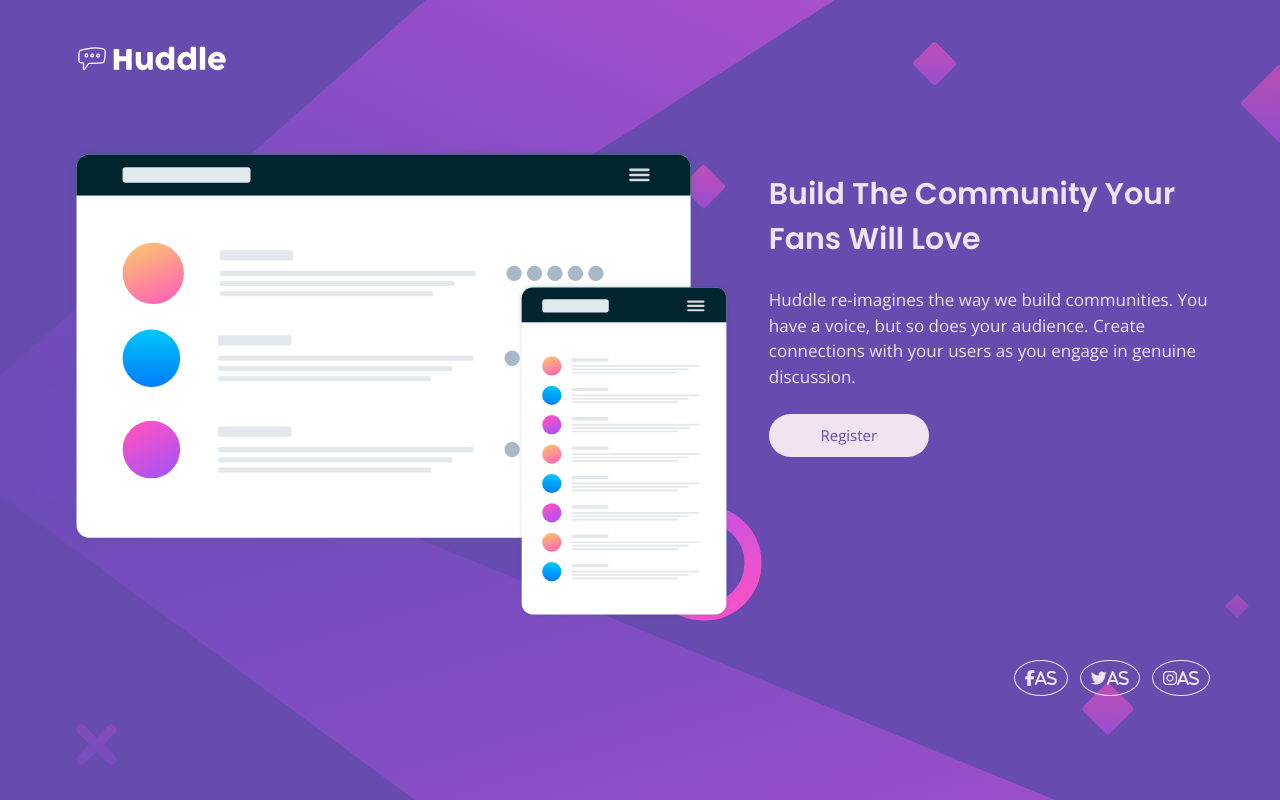
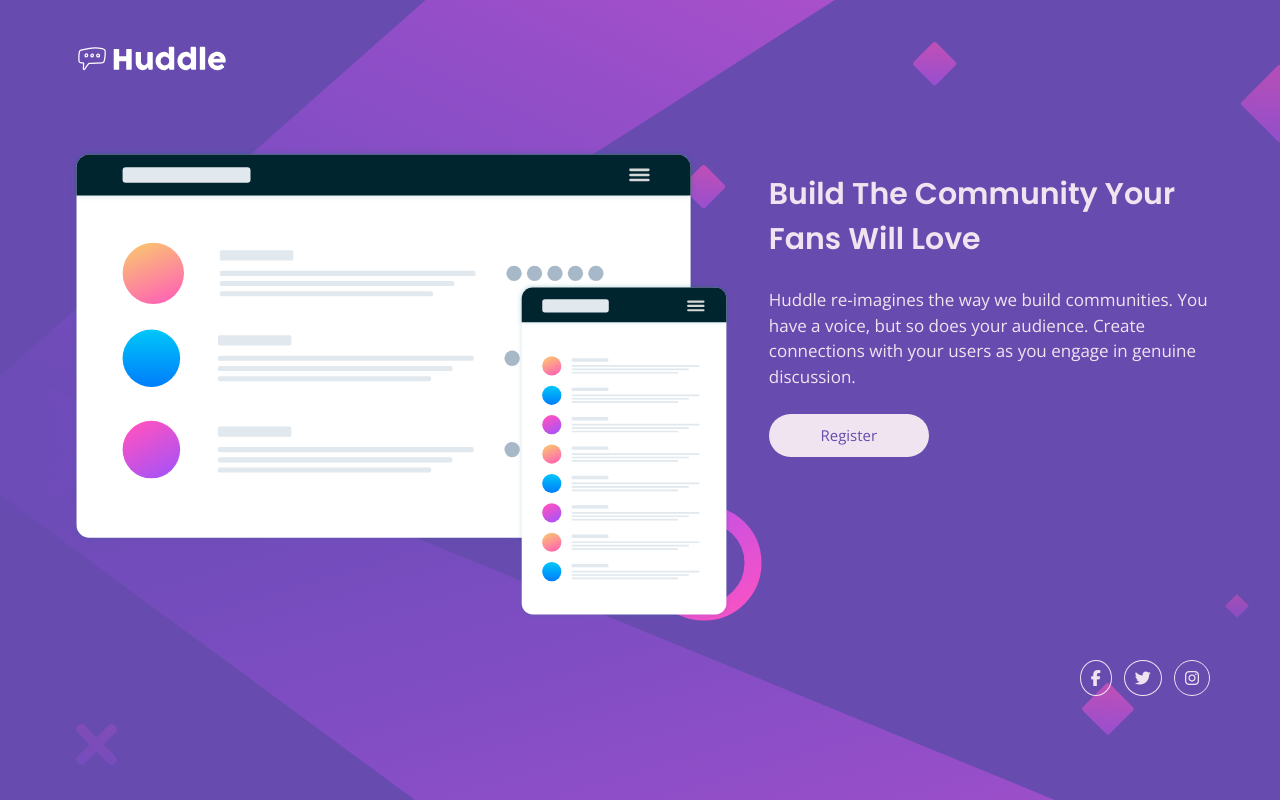
Before and after one commit to SaroshJan/Huddle-Landing-Page, a plain HTML site: page index.html in a window 1280 px wide. Drawn offline with nearby package versions, Linux system fonts and the light colour scheme.

Commit message:
Update index.html

```diff
--- a/index.html
+++ b/index.html
@@ -32,9 +32,9 @@
   </main>
 
   <footer>
-    <a href="#" class="link"><i class="fab fa-facebook-f">as</i></a>
-    <a href="#" class="link"><i class="fab fa-twitter">as</i></a>
-    <a href="#" class="link"><i class="fab fa-instagram">as</i></a>
+    <a href="#" class="link"><i class="fab fa-facebook-f"></i></a>
+    <a href="#" class="link"><i class="fab fa-twitter"></i></a>
+    <a href="#" class="link"><i class="fab fa-instagram"></i></a>
   </footer>
 
   <script src="https://kit.fontawesome.com/5eb293fcc0.js" crossorigin="anonymous"></script>
```
